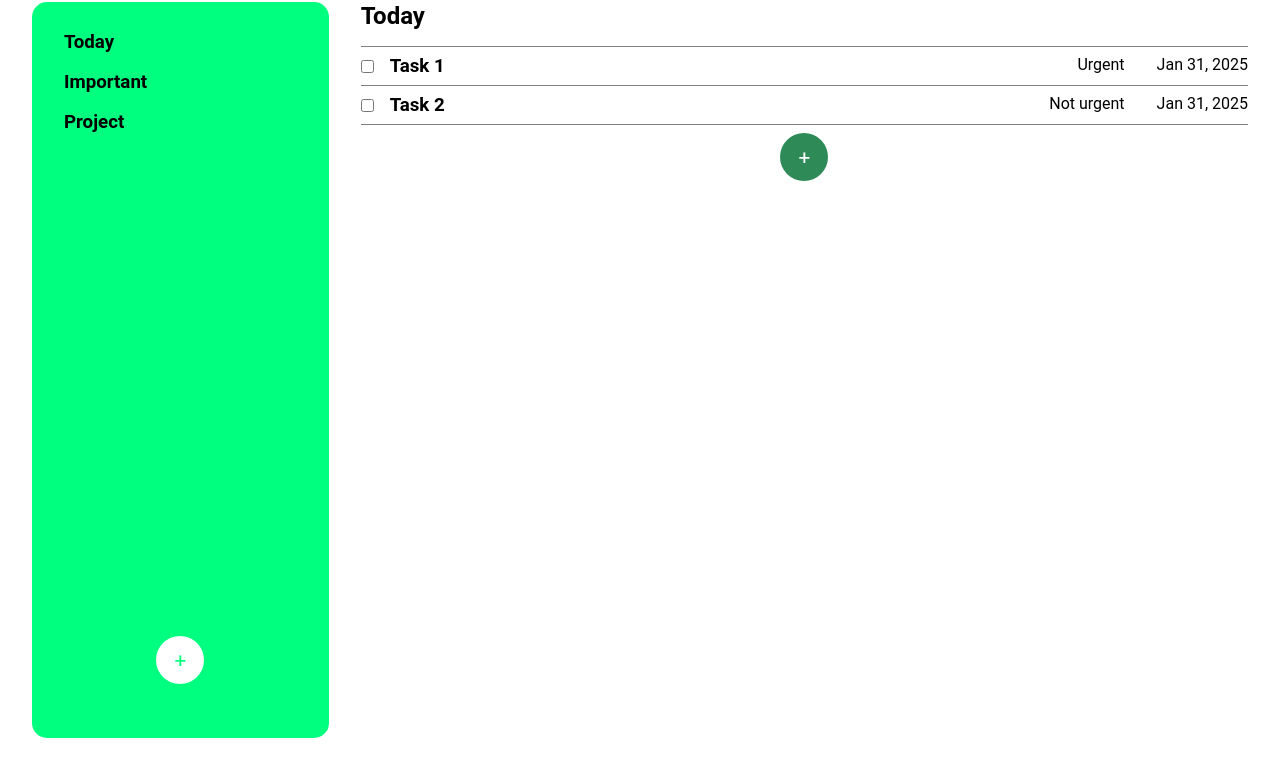
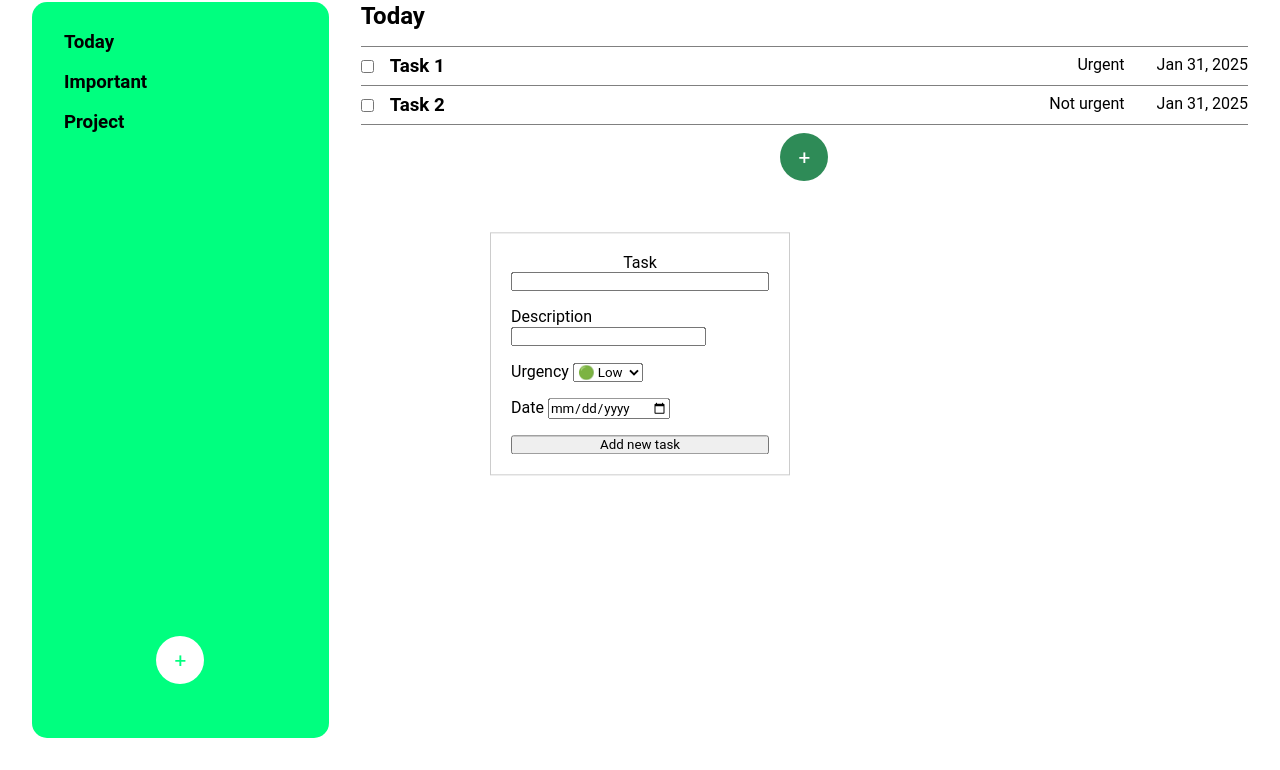
Before and after one commit to hquezada24/task-manager, a website built with webpack: page src/index.html in a window 1280 px wide. Shown: the part 46-816 px from the top of the page. Built offline with nearby package versions, Linux system fonts and the light colour scheme.

Commit message:
Add dialog to html page. Add style to center it. Add event listener for the dialog. Add new class to create arrays for each project.

```diff
--- a/src/add-remove.js
+++ b/src/add-remove.js
@@ -1,3 +1,16 @@
+export class ToDoList {
+    constructor(){
+        this.tasks = [];
+    }
+    get viewList(){
+        return this.tasks;
+    }
+    addTask(task){
+        this.tasks.push(task);
+    }
+}
+
+
 class ToDo {
     constructor(name, description){
         this.name = name;
--- a/src/index.html
+++ b/src/index.html
@@ -60,6 +60,28 @@
             <div class="task" id="add">
                 <button id="add-task-input">+</button>
             </div>
+            <dialog id="dialog">
+                <div id="task-div">
+                    <label for="task">Task</label>
+                    <input type="text" id="task">
+                </div>
+                <div id="description-div">
+                    <label for="description">Description</label>
+                    <input type="text" id="description">
+                </div>
+                <div id="urgency-div">
+                    <label for="urgency">Urgency</label>
+                    <select name="" id="urgency">
+                        <option value="">🟢 Low</option>
+                        <option value="">🔥 High</option>
+                    </select>
+                </div>
+                <div id="date-div">
+                    <label for="date">Date</label>
+                    <input type="date" id="date">
+                </div>
+                <button type="submit" id="submit">Add new task</button>
+            </dialog>
         </div>
     </main>
 </body>
--- a/src/index.js
+++ b/src/index.js
@@ -1,4 +1,5 @@
 import "./style.css";
+import { ToDoList } from "./add-remove";
 import Task from "./manageTasks";
 import { showDetails } from "./manageTasks";
 
@@ -12,8 +13,19 @@ select another project
 Show description when hovering
 */
 
-const input = document.getElementById("add");
+// create default project folder
+const Today = new ToDoList();
+console.log(Today);
 
+const input = document.getElementById("add-task-input");
+const dialog = document.getElementById("dialog");
+const submit = document.getElementById("submit");
+
+input.addEventListener("click", () => {
+    dialog.showModal();
+});
+
+//submit.addEventListener("click", );
 
 
 // show and hide description of task 1
--- a/src/style.css
+++ b/src/style.css
@@ -139,3 +139,29 @@ main {
     display: flex;
     justify-content: center;
 }
+#dialog {
+    position: fixed;
+    left: 50%;
+    top: 50%;
+    transform: translate(-50%, -50%);
+    width: 300px;
+    border: 1px solid #ccc;
+    padding: 20px;
+    display: flex;
+    flex-direction: column;
+}
+#dialog div{
+    margin-bottom: 1rem;
+}
+#task-div {
+    display: flex;
+    flex-direction: column;
+    align-items: center;
+}
+/* #task-div label{
+    background-color: yellow;
+    display: block;
+} */
+#task-div input{
+    width: 100%;
+}
```
